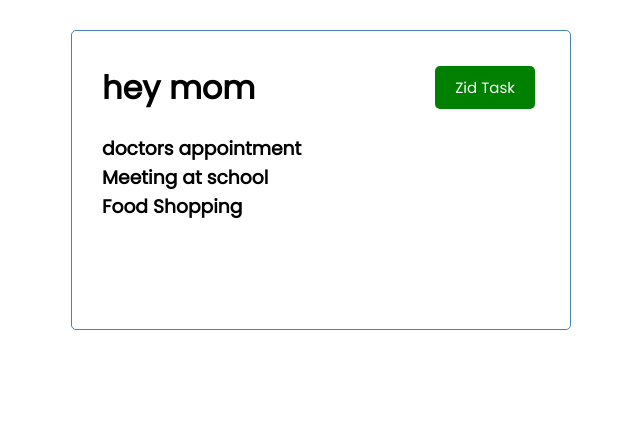
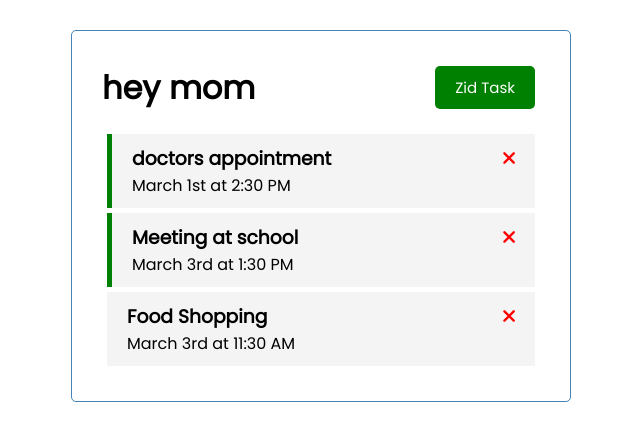
Before and after one commit to Jaz-ma/vue-crash, a Vue app: page / in a window 1280 px wide. Shown: the top 440 px of the page, without its empty margins (319-959 px from the left). Built offline with nearby package versions, Linux system fonts and the light colour scheme.

Commit message:
pretty tasks with reminders

```diff
--- a/public/index.html
+++ b/public/index.html
@@ -5,6 +5,7 @@
     <meta http-equiv="X-UA-Compatible" content="IE=edge">
     <meta name="viewport" content="width=device-width,initial-scale=1.0">
     <link rel="icon" href="<%= BASE_URL %>favicon.ico">
+<link rel="stylesheet" href="https://cdnjs.cloudflare.com/ajax/libs/font-awesome/6.1.1/css/all.min.css" integrity="sha512-KfkfwYDsLkIlwQp6LFnl8zNdLGxu9YAA1QvwINks4PhcElQSvqcyVLLD9aMhXd13uQjoXtEKNosOWaZqXgel0g==" crossorigin="anonymous" referrerpolicy="no-referrer" />
     <title><%= htmlWebpackPlugin.options.title %></title>
   </head>
   <body>
--- a/src/App.vue
+++ b/src/App.vue
@@ -41,7 +41,7 @@
                 id:3,
                 text:'Food Shopping',
                 day:'March 3rd at 11:30 AM',
-                reminder:true,
+                reminder:false,
 
             },
 
--- /dev/null
+++ b/src/components/Task.vue
@@ -0,0 +1,43 @@
+<template>
+    <div :class="[task.reminder? 'reminder': '', 'task']">
+
+    <h3>
+        {{task.text}}
+        <i class="fas fa-times"></i>
+    </h3>
+    <p>
+        {{task.day}}
+    </p>
+    </div>
+</template>
+
+<script>
+
+export default {
+    name:'Task',
+    props:{
+        task: Object,
+    }
+}
+
+</script>
+
+<style scope>
+.fas {
+  color: red;
+}
+.task {
+  background: #f4f4f4;
+  margin: 5px;
+  padding: 10px 20px;
+  cursor: pointer;
+}
+.task.reminder {
+  border-left: 5px solid green;
+}
+.task h3 {
+  display: flex;
+  align-items: center;
+  justify-content: space-between;
+}
+</style>
--- a/src/components/Tasks.vue
+++ b/src/components/Tasks.vue
@@ -1,16 +1,18 @@
 <template>
     <div :key="task.id" v-for="task in tasks">
-        <h3>
-            {{task.text}}
-        </h3>
+        <Task :task="task"/>
     </div>
 </template>
 
 <script>
+import Task from './Task.vue'
 export default {
     name:'Tasks',
     props:{
         tasks: Array,
+    },
+    components:{
+        Task,
     }
 }
 </script>
```
